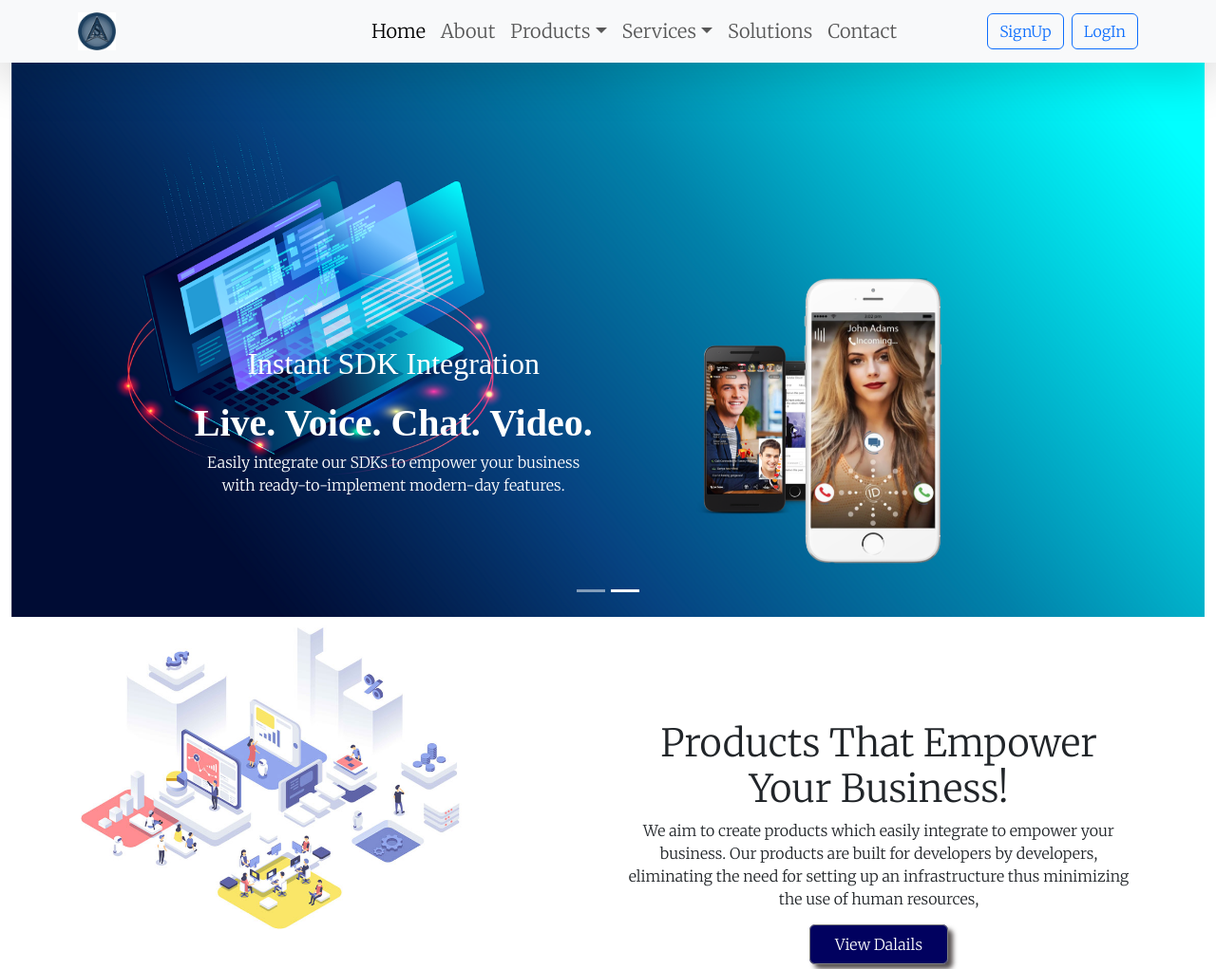
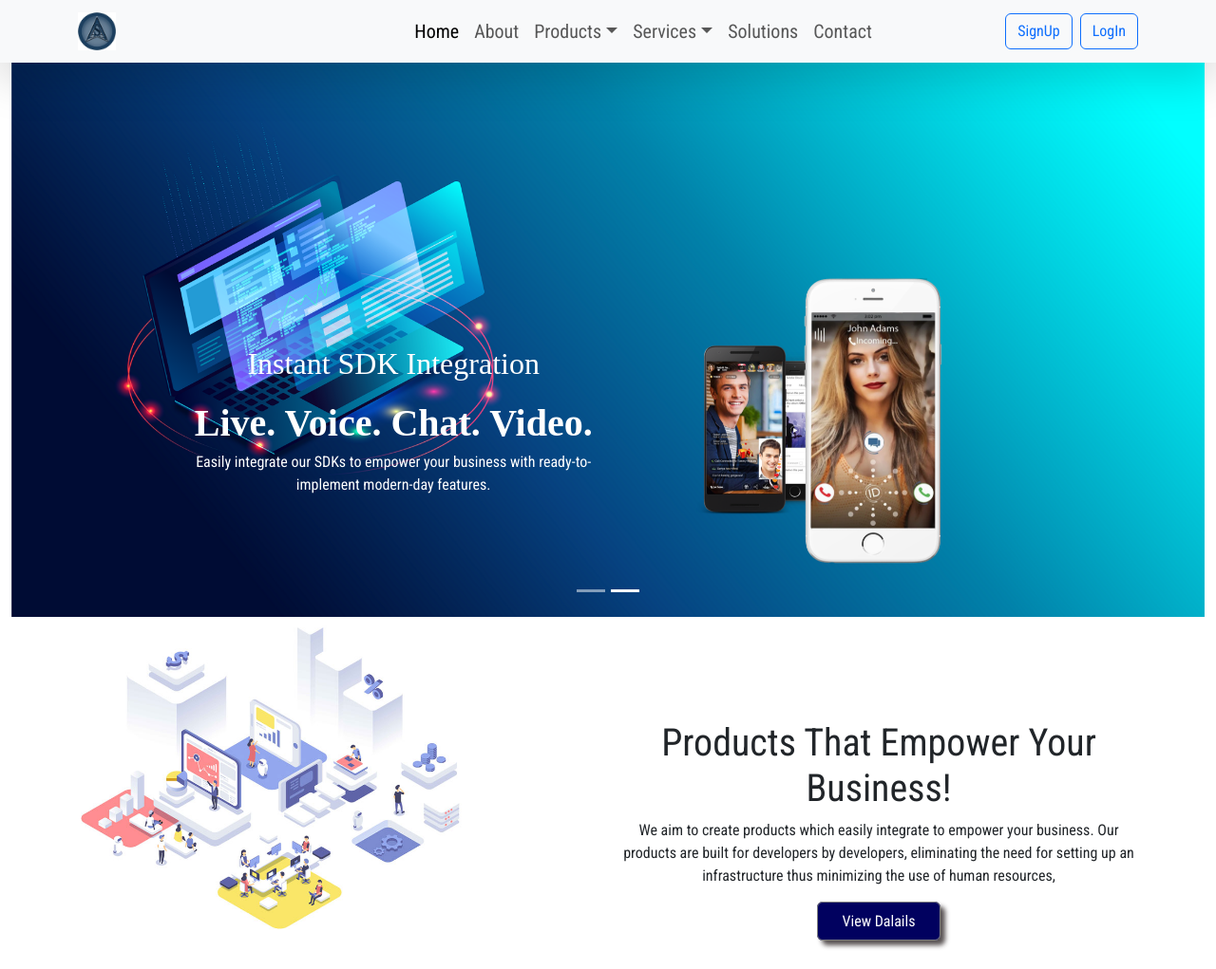
Before and after one commit to Asaduzzamansarkersumon/Ipvision1, a plain HTML site: page index.html in a window 1280 px wide. Shown: the top 1021 px of the page at 95% size. Drawn offline with nearby package versions, Linux system fonts and the light colour scheme; files whose address does not match are found by name.

Commit message:
Add files via upload

```diff
--- a/style.css
+++ b/style.css
@@ -1,7 +1,8 @@
+@import url('https://fonts.googleapis.com/css2?family=Playfair+Display&family=Roboto+Condensed:wght@300;400;700&display=swap');
 
-  @import url('https://fonts.googleapis.com/css2?family=Merriweather:wght@300&display=swap');
 * {
-    font-family: 'Merriweather', serif;
+    font-family: 'Playfair Display', serif;
+    font-family: 'Roboto Condensed', sans-serif;
     box-sizing: border-box;
     margin: 0;
     padding: 0;
```
